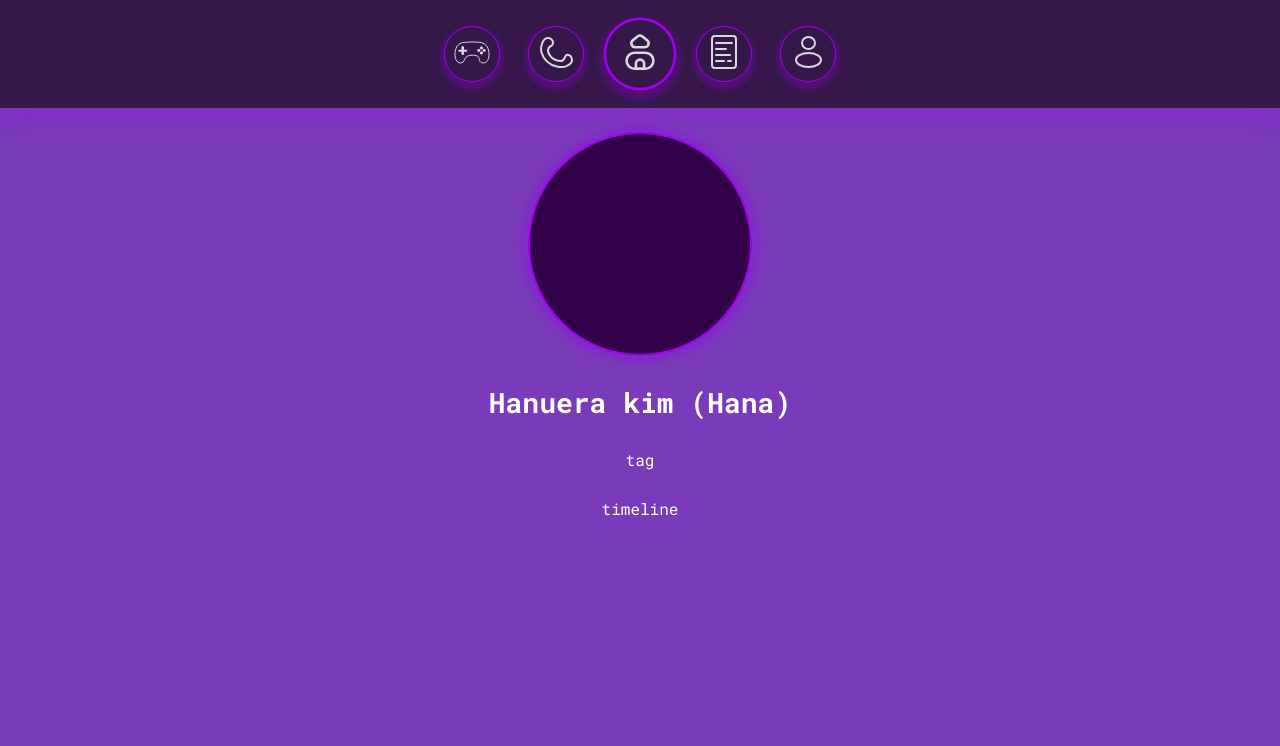
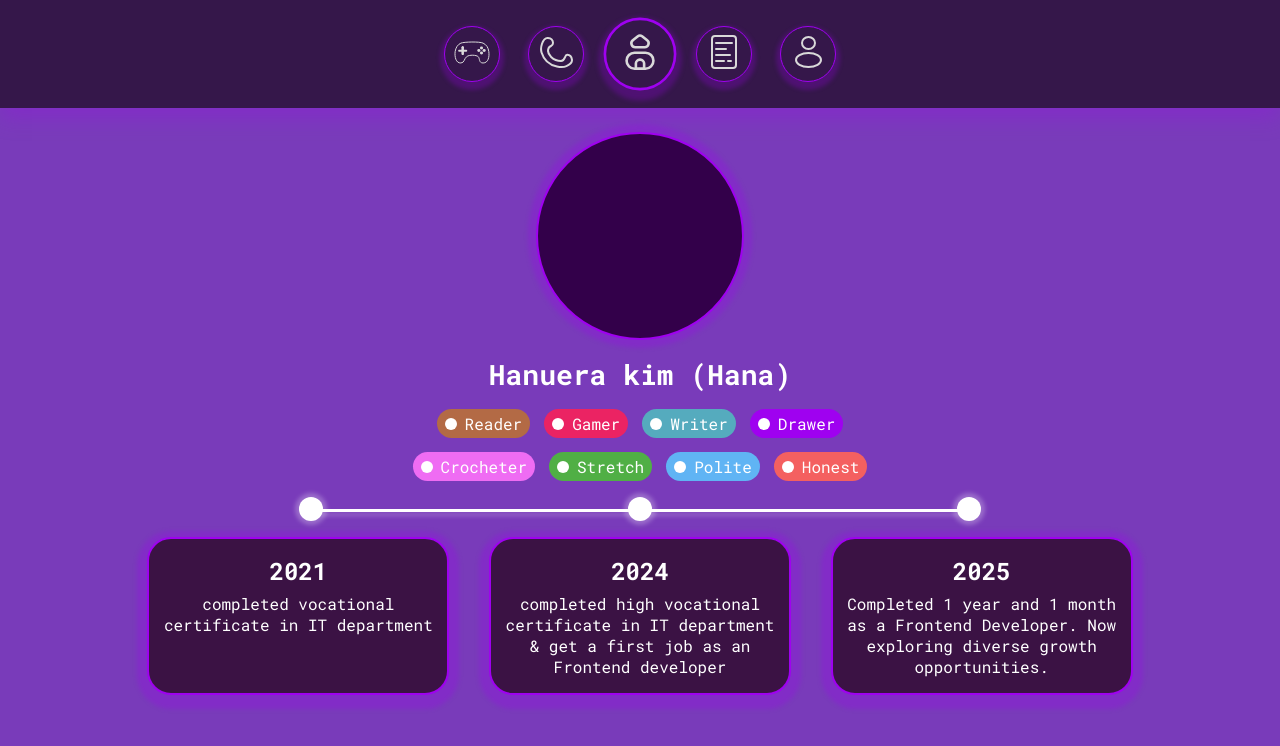
Before and after one commit to honnohoney/portfolioV2, an Angular app in the folder portfolio/: page /about in a window 1280 px wide. Shown: the top 746 px of the page. Built offline with nearby package versions, Linux system fonts and the light colour scheme.

Commit message:
adding tags, timeline

```diff
--- a/portfolio/src/app/components/pages/about-me-page/about-me-page.html
+++ b/portfolio/src/app/components/pages/about-me-page/about-me-page.html
@@ -3,8 +3,15 @@
     <div class="profile-picture"></div>
     <div class="title-name">Hanuera kim (Hana)</div>
     <div class="tag-group">
-      <div class="tag">tag</div>
+      @for(tag of tagList; track $index){
+      <div class="tag" [ngStyle]="{'backgroundColor': tag?.color}">
+        <div class="circle"></div>
+        {{ tag?.text }}
+      </div>
+      }
     </div>
-    <div class="timeline-container">timeline</div>
+    <div class="timeline-container">
+      <app-timeline [timelineList]="timelineList"></app-timeline>
+    </div>
   </div>
 </div>
--- a/portfolio/src/app/components/pages/about-me-page/about-me-page.scss
+++ b/portfolio/src/app/components/pages/about-me-page/about-me-page.scss
@@ -8,12 +8,12 @@
     .about-me-page-body {
       display: flex;
       flex-flow: column;
-      gap: 28px;
+      gap: 16px;
       align-items: center;
       max-width: 80%;
       .profile-picture {
-        width: 14em;
-        height: 14em;
+        width: 13em;
+        height: 13em;
         background-color: $profile-background-color;
         border-radius: 50%;
         border: 2px solid $border-color-1;
@@ -27,14 +27,24 @@
         display: flex;
         gap: 14px;
         flex-wrap: wrap;
+        justify-content: center;
+        max-width: 55%;
         .tag {
           display: flex;
           gap: 8px;
           align-items: center;
           border-radius: 24px;
+          padding: 4px 8px;
+          .circle {
+            width: 12px;
+            height: 12px;
+            min-width: 8px;
+            border-radius: 50%;
+            background-color: $white-color;
+          }
         }
       }
-    //   .timeline-container {}
+      //   .timeline-container {}
     }
   }
 }
--- a/portfolio/src/app/components/pages/about-me-page/about-me-page.ts
+++ b/portfolio/src/app/components/pages/about-me-page/about-me-page.ts
@@ -1,11 +1,61 @@
+import { CommonModule } from '@angular/common';
 import { Component } from '@angular/core';
+import { Timeline } from '../../shared/timeline/timeline';
 
 @Component({
   selector: 'app-about-me-page',
-  imports: [],
+  imports: [CommonModule, Timeline],
   templateUrl: './about-me-page.html',
   styleUrl: './about-me-page.scss'
 })
 export class AboutMePage {
+  tagList = [
+    {
+      text: 'Reader',
+      color: '#B36A45',
+    },
+    {
+      text: 'Gamer',
+      color: '#EB2363',
+    },
+    {
+      text: 'Writer',
+      color: '#55ABBE',
+    },
+    {
+      text: 'Drawer',
+      color: '#9F01F0',
+    },
+    {
+      text: 'Crocheter',
+      color: '#EF6CF3',
+    },
+    {
+      text: 'Stretch',
+      color: '#50AF45',
+    },
+    {
+      text: 'Polite',
+      color: '#60B4F4',
+    },
+    {
+      text: 'Honest',
+      color: '#F46060',
+    },
+  ]
 
+  timelineList = [
+    {
+      year: '2021',
+      text: 'completed vocational certificate in IT department',
+    },
+    {
+      year: '2024',
+      text: 'completed high vocational certificate in IT department & get a first job as an Frontend developer',
+    },
+    {
+      year: '2025',
+      text: 'Completed 1 year and 1 month as a Frontend Developer.  Now exploring diverse growth opportunities.',
+    },
+  ]
 }
--- /dev/null
+++ b/portfolio/src/app/components/shared/timeline/timeline.html
@@ -0,0 +1,18 @@
+<div class="timeline-container">
+  <div class="timeline-points-group">
+    @for(point of timelineList; track $index){
+    <div class="circle-point"></div>
+    }
+  </div>
+  <div class="timeline-content-group">
+    @for(content of timelineList; track $index){
+    <div
+      class="timeline-card"
+     [ngStyle]="{'width': (timelineList?.length ? 100 / timelineList.length : 0) + '%'}"
+    >
+      <div class="title">{{ content?.year }}</div>
+      <div class="description">{{ content?.text }}</div>
+    </div>
+    }
+  </div>
+</div>
--- /dev/null
+++ b/portfolio/src/app/components/shared/timeline/timeline.scss
@@ -0,0 +1,57 @@
+@use "../../../../../src/styles/color.scss" as *;
+
+:host {
+  .timeline-container {
+    display: flex;
+    flex-flow: column;
+    gap: 16px;
+    .timeline-points-group {
+      display: flex;
+      justify-content: space-around;
+      position: relative;
+      .circle-point {
+        background-color: $white-color;
+        width: 24px;
+        min-width: 24px;
+        height: 24px;
+        border-radius: 50%;
+        box-shadow: 0 0 4px 4px rgba($white-color, 25%);
+        transition: box-shadow 0.3s ease;
+        &:hover {
+          box-shadow: 0 0 4px 10px rgba($white-color, 25%);
+        }
+      }
+      &::before {
+        content: "";
+        background-color: $white-color;
+        height: 3px;
+        position: absolute;
+        top: 50%;
+        width: 65%;
+        box-shadow: 0 4px 4px 0 rgba($white-color, 25%);
+      }
+    }
+    .timeline-content-group {
+      display: flex;
+      gap: 4%;
+      .timeline-card {
+        display: flex;
+        flex-flow: column;
+        gap: 6px;
+        align-items: center;
+        background-color: $background-item-color;
+        border: 2px solid $border-color-1;
+        box-shadow: $box-shadow-4;
+        border-radius: 24px;
+        padding: 16px 12px;
+        .title {
+          font-weight: 700;
+          font-size: 24px;
+        }
+        .description {
+          text-align: center;
+        }
+      }
+    }
+  }
+}
--- /dev/null
+++ b/portfolio/src/app/components/shared/timeline/timeline.ts
@@ -0,0 +1,12 @@
+import { CommonModule } from '@angular/common';
+import { Component, Input } from '@angular/core';
+
+@Component({
+  selector: 'app-timeline',
+  imports: [CommonModule],
+  templateUrl: './timeline.html',
+  styleUrl: './timeline.scss',
+})
+export class Timeline {
+  @Input() timelineList: { year: string; text: string }[] = [];
+}
```
Also changed, not shown: 1 other file (tests, documents, lock files or other folders).
